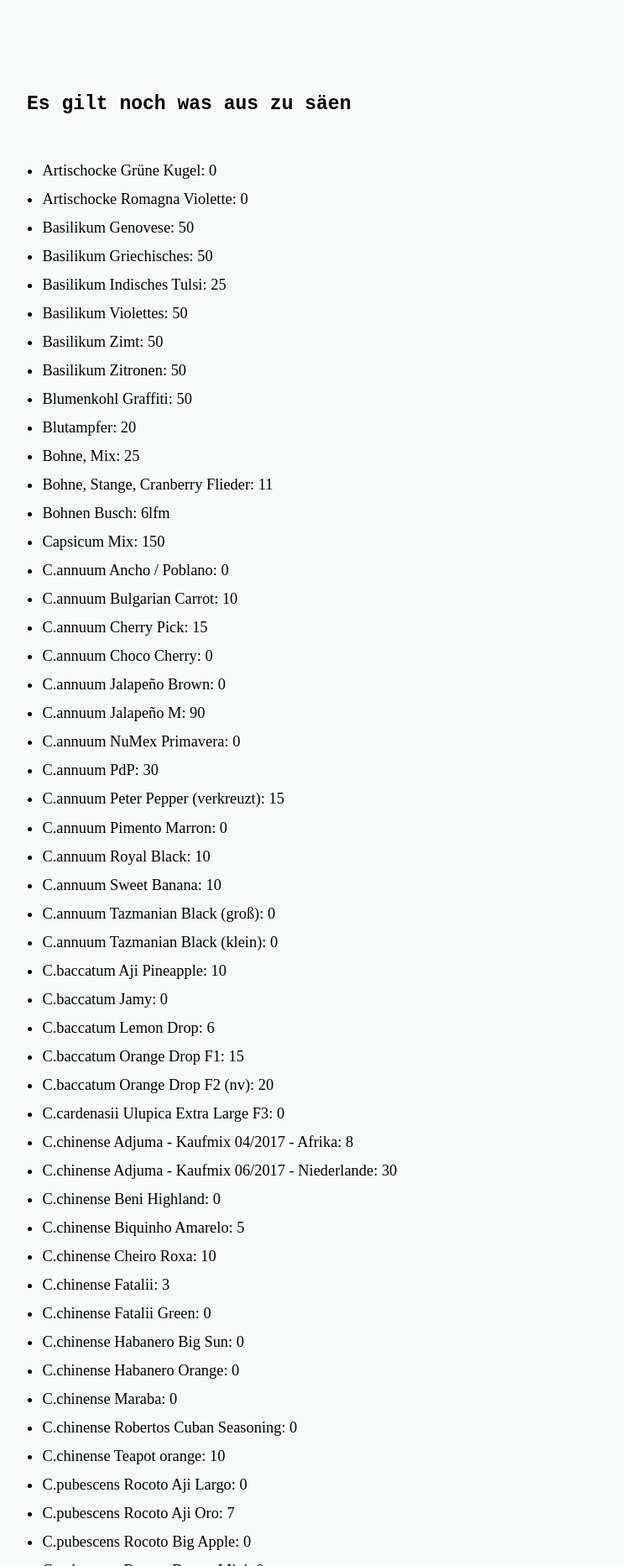
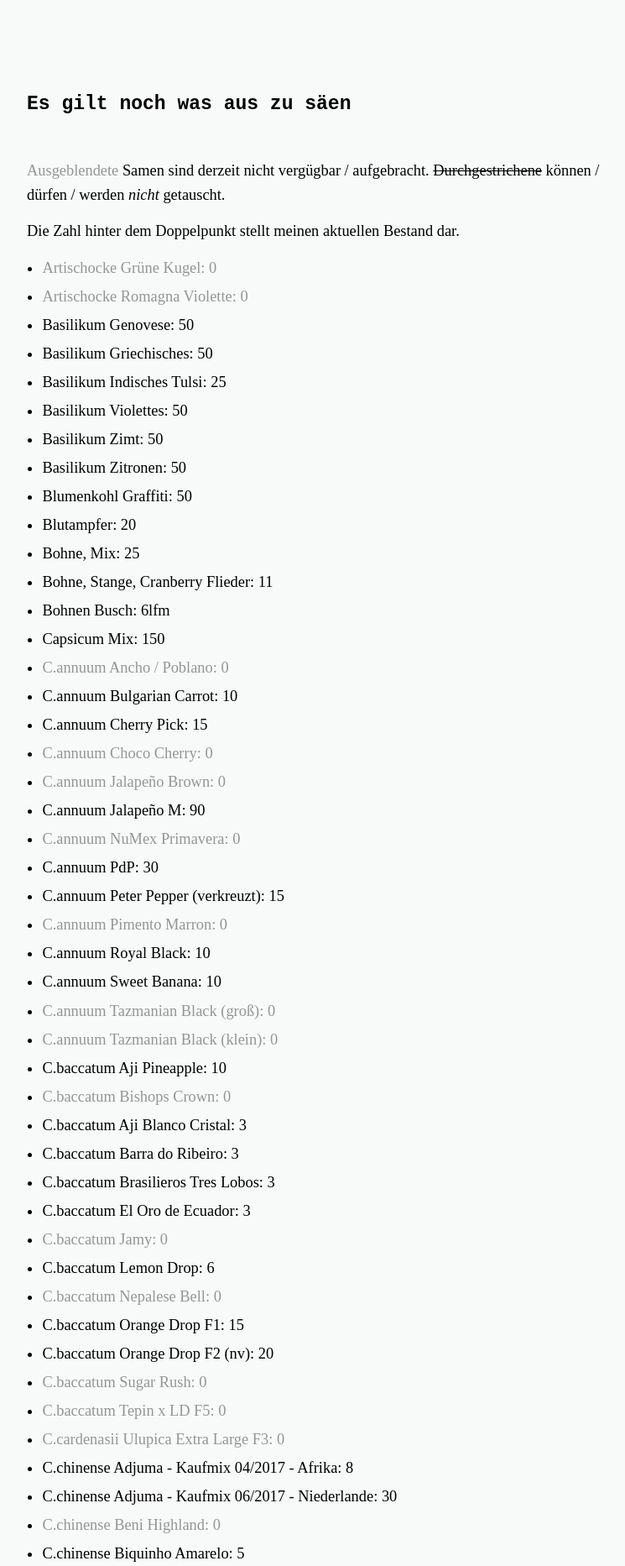
Before and after one commit to iamsebastian/blog.sebastian.science, a Jekyll site: the page built from samen.md, in a window 1280 px wide, cut to the strip 648-2513 px from the top of the page. Shown: the whole strip at 84% size, without its empty margins (256-1001 px from the left). Built offline with Jekyll 4.4.1, drawn with Linux system fonts in a browser that asks for light colours; some of the changed text lies outside the part shown.

Commit message:
Updated seeds

```diff
--- a/_data/seeds.yaml
+++ b/_data/seeds.yaml
@@ -27,10 +27,18 @@
 C.annuum Tazmanian Black (groß): 0
 C.annuum Tazmanian Black (klein): 0
 C.baccatum Aji Pineapple: 10
+C.baccatum Bishops Crown: 0
+C.baccatum Aji Blanco Cristal: 3
+C.baccatum Barra do Ribeiro: 3
+C.baccatum Brasilieros Tres Lobos: 3
+C.baccatum El Oro de Ecuador: 3
 C.baccatum Jamy: 0
 C.baccatum Lemon Drop: 6
+C.baccatum Nepalese Bell: 0
 C.baccatum Orange Drop F1: 15
 C.baccatum Orange Drop F2 (nv): 20
+C.baccatum Sugar Rush: 0
+C.baccatum Tepin x LD F5: 0
 C.cardenasii Ulupica Extra Large F3: 0
 C.chinense Adjuma - Kaufmix 04/2017 - Afrika: 8
 C.chinense Adjuma - Kaufmix 06/2017 - Niederlande: 30
@@ -69,6 +77,21 @@
 C.pubescens Rocoto Peru Cuzco Yellow: 10
 C.pubescens Rocoto Peru Puno Marki: 10
 C.pubescens Rocoto Peru: 10
+C.pubescens Rocoto Peru 8969:
+  count: 0
+  share: false
+C.pubescens Rocoto Peru 8974:
+  count: 0
+  share: false
+C.pubescens Rocoto Peru 8976:
+  count: 0
+  share: false
+C.pubescens Rocoto Peru 8977:
+  count: 0
+  share: false
+C.pubescens Rocoto Peru 8979:
+  count: 0
+  share: false
 C.pubescens Rocoto Pineapple: 0
 C.pubescens Rocoto RBB: 0
 C.pubescens Rocoto Rio Huallaga: 0
@@ -111,25 +134,53 @@
 Schnittsalat: 100
 Tamarillo: 2
 Tat Soi: 150
-Tomate, Busch, Kecskemeti 3-08: 5
+Tomate, Busch, Kecskemeti 3-08:
+  count: 0
+  share: false
 Tomate, Cocktail, Besser: 30
 Tomate, Cocktail, Blaue (Indigo Blue Berries): 0
 Tomate, Cocktail, Crovarese: 20
-Tomate, Cocktail, Geranium Kiss: 5
+Tomate, Cocktail, Geranium Kiss:
+  count: 0
+  share: false
 Tomate, Cocktail, Tiny Tim: 0
 Tomate, Cocktail, Yellow Pearshaped: 0
-Tomate, Dwarf, Adelaide Festival: 5
-Tomate, Dwarf, Artic Rose: 5
-Tomate, Dwarf, Chello: 5
-Tomate, Dwarf, Crimson Sockeye: 5
-Tomate, Dwarf, Emerald Green: 5
-Tomate, Dwarf, Perth Pride: 5
-Tomate, Dwarf, Rumplestiltskin: 5
-Tomate, Dwarf, Sarandipity: 5
-Tomate, Dwarf, Sweet Sue: 5
-Tomate, Dwarf, Tasmanian Chocolate: 5
-Tomate, Dwarf, Uluro Ochre: 5
-Tomate, Dwarf, Yellow Wax: 5
+Tomate, Dwarf, Adelaide Festival:
+  count: 0
+  share: false
+Tomate, Dwarf, Artic Rose:
+  count: 0
+  share: false
+Tomate, Dwarf, Chello:
+  count: 0
+  share: false
+Tomate, Dwarf, Crimson Sockeye:
+  count: 0
+  share: false
+Tomate, Dwarf, Emerald Green:
+  count: 0
+  share: false
+Tomate, Dwarf, Perth Pride:
+  count: 0
+  share: false
+Tomate, Dwarf, Rumplestiltskin:
+  count: 0
+  share: false
+Tomate, Dwarf, Sarandipity:
+  count: 0
+  share: false
+Tomate, Dwarf, Sweet Sue:
+  count: 0
+  share: false
+Tomate, Dwarf, Tasmanian Chocolate:
+  count: 0
+  share: false
+Tomate, Dwarf, Uluro Ochre:
+  count: 0
+  share: false
+Tomate, Dwarf, Yellow Wax:
+  count: 0
+  share: false
 Tomate, Stab, Black Prince: 0
 Tomate, Stab, Furry Yellow Hog: 10
 Tomate, Stab, Green Zebra: 0
--- a/_sass/_base.scss
+++ b/_sass/_base.scss
@@ -158,3 +158,11 @@
   background-color: $color-alpha;
   text-shadow: none;
 }
+
+.not_available {
+  opacity: 0.4;
+}
+
+.not_shareable {
+  text-decoration: line-through;
+}
--- a/samen.md
+++ b/samen.md
@@ -11,8 +11,29 @@
 
 > Es gilt noch was aus zu säen
 
+<span class="not_available">Ausgeblendete</span> Samen sind derzeit nicht vergügbar / aufgebracht. <span class="not_shareable">Durchgestrichene</span> können / dürfen / werden *nicht* getauscht.
+
+Die Zahl hinter dem Doppelpunkt stellt meinen aktuellen Bestand dar.
+
 <ul class="no-list-style">
 {% for seed in site.data.seeds %}
-  <li> {{ seed[0] }}: {{ seed[1] }} </li>
+  <li>
+  {% assign props_or_count = seed[1] %}
+  {% if props_or_count.share == false %}
+    <span class="not_shareable">
+    {% if props_or_count.count == 0 %}
+      <span class="not_available">{{ seed[0] }}: {{ props_or_count.count }}</span>
+    {% else %}
+      {{ seed[0] }}: {{ props_or_count.count }}
+    {% endif %}
+    </span>
+  {% else %}
+    {% if props_or_count == 0 %}
+      <span class="not_available">{{ seed[0] }}: {{ props_or_count }}</span>
+    {% else %}
+      {{ seed[0] }}: {{ props_or_count }}
+    {% endif %}
+  {% endif %}
+  </li>
 {% endfor %}
 </ul>
```
